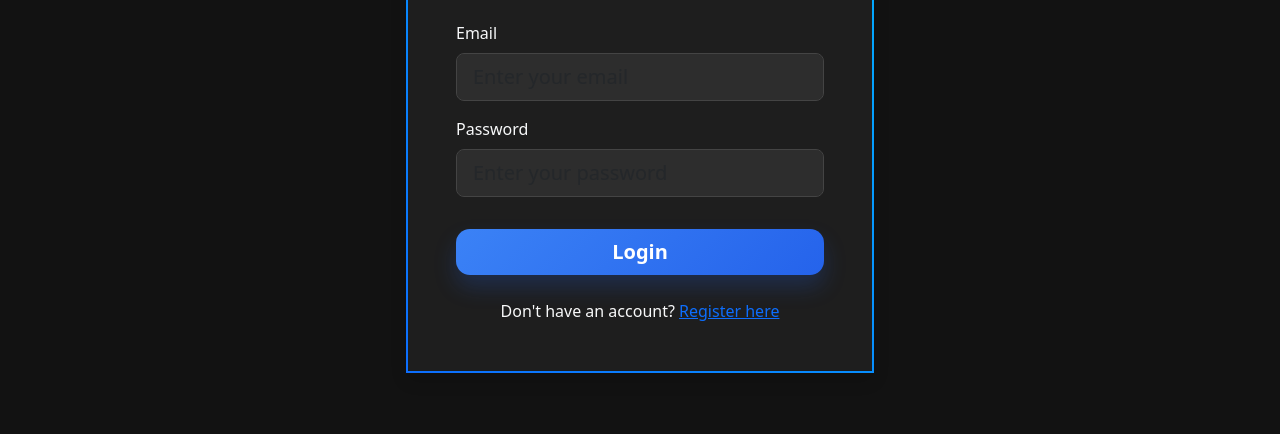
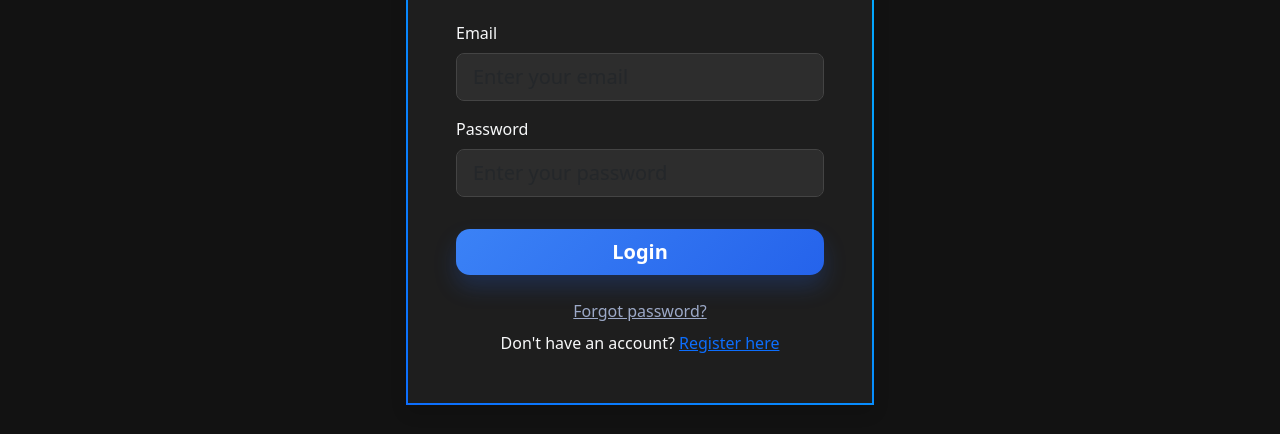
Before and after one commit to AAsystech/GRP_frontend, a plain HTML site: page pages/login.html in a window 1280 px wide. Shown: the part 366-800 px from the top of the page. Drawn offline with nearby package versions, Linux system fonts and the light colour scheme.

Commit message:
fix: add forgot password link on login page

```diff
--- a/pages/login.html
+++ b/pages/login.html
@@ -66,9 +66,12 @@
           </button>
 
           <div id="login-error" class="mt-3 text-danger" style="display:none;"></div>
+
         </form>
-
         <div class="mt-4 text-center">
+          <p class="mb-2">
+            <a href="#" class="text-secondary">Forgot password?</a>
+          </p>
           <p class="mb-0">
             Don't have an account?
             <a href="register.html">Register here</a>
@@ -77,7 +80,6 @@
       </div>
     </div>
   </main>
-
   <!-- Footer -->
   <footer class="border-top py-3 mt-auto" style="background:#1e1e1e;">
     <div class="container text-center text-light small">
```
